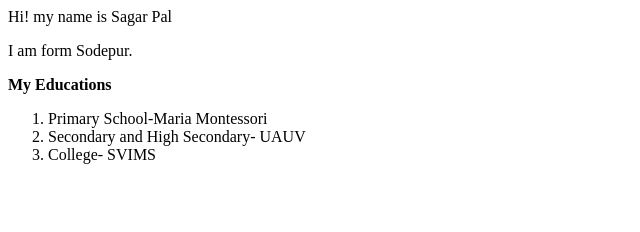
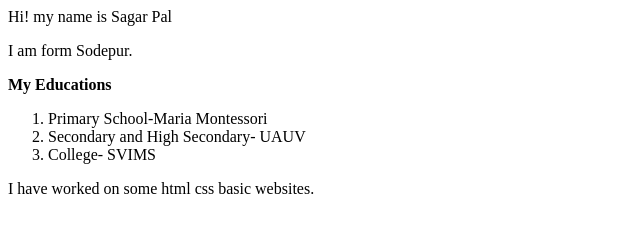
Before and after one commit to PalSagar30/testSide, a plain HTML site: page index.html in a window 1280 px wide. Shown: the whole page, without its empty margins (0-640 px from the left). Drawn offline with Linux system fonts and the light colour scheme.

Commit message:
update: add-details

```diff
--- a/index.html
+++ b/index.html
@@ -16,5 +16,6 @@
             <li>College- SVIMS</li>
         </ol>
 
+        I have worked on some html css basic websites.
 </body>
 </html>
```
